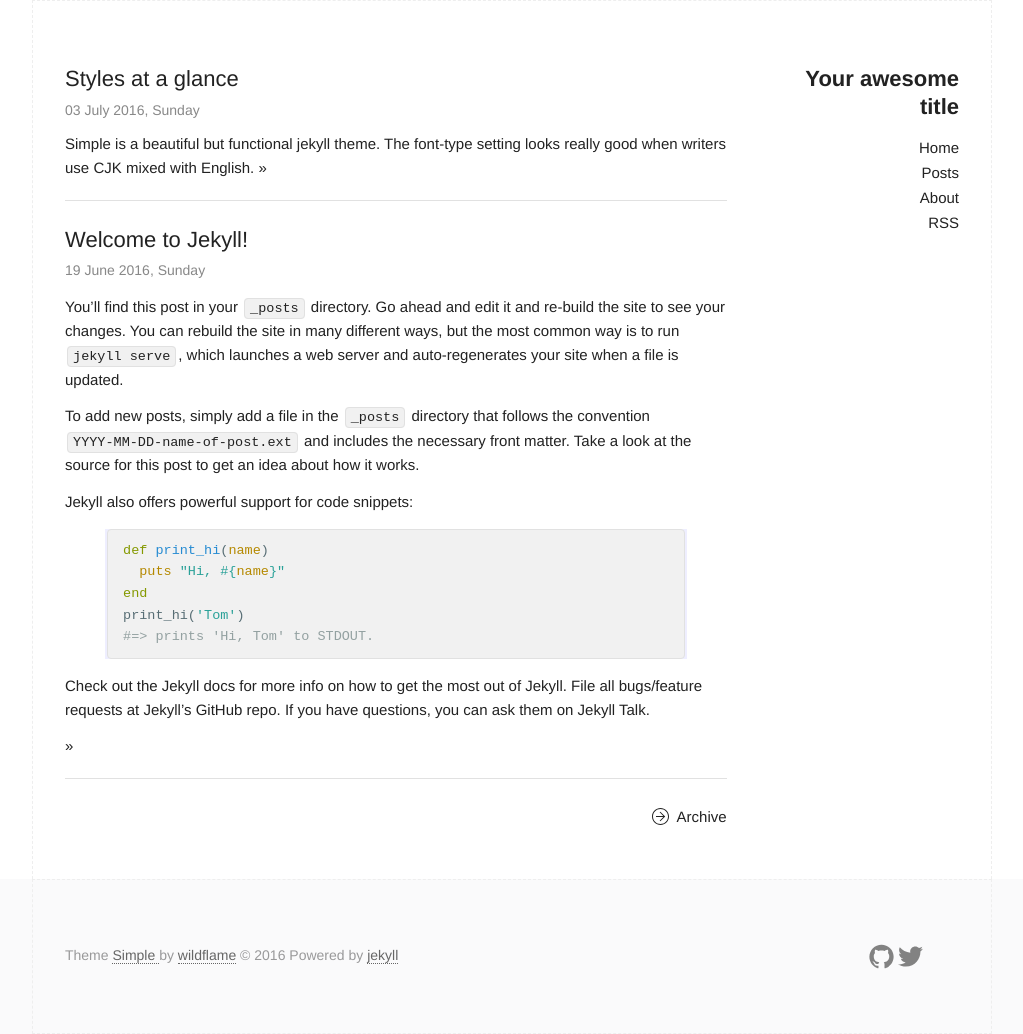
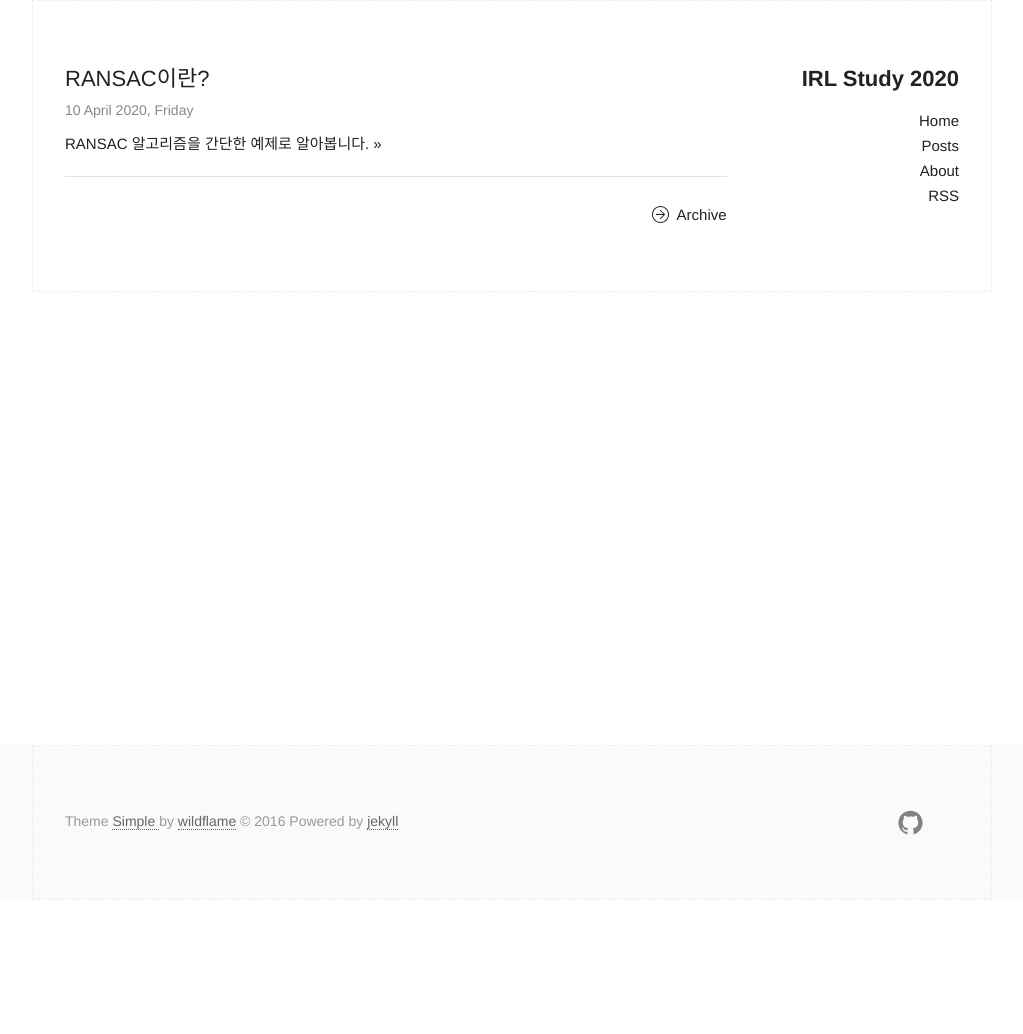
Before and after one commit to seungchan-mok/irl-study-2020, a Jekyll site: the page built from index.html, in a window 1280 px wide. Shown: the whole page, without its empty margins (128-1151 px from the left). Built offline with Jekyll 4.4.1, drawn with Linux system fonts in a browser that asks for light colours; after the commit the page ends 900 px from its top, so only the background shows below that; part of the change alters nothing that is shown.

Commit message:
configuration, test post

````diff
--- a/_config.yml
+++ b/_config.yml
@@ -6,16 +6,16 @@
 # 'jekyll serve'. If you change this file, please restart the server process.
 
 # Site settings
-title: Your awesome title
-email: your-email@domain.com
+title: IRL Study 2020
+email: msc9533@naver.com.com
 description: > # this means to ignore newlines until "baseurl:"
   Write an awesome description for your new site here. You can edit this
   line in _config.yml. It will appear in your document head meta (for
   Google search results) and in your feed.xml site description.
 baseurl: "/jekyll-simple" # the subpath of your site, e.g. /blog
-url: "http://wildflame.me" # the base hostname & protocol for your site
-twitter_username: Taffyer
-github_username:  wild-flame
+url: "http://http://irl-study-2020.github.io/" # the base hostname & protocol for your site
+
+github_username:  msc9533
 
 # Build settings
 markdown: kramdown
--- a/_posts/2011-06-19-welcome-to-jekyll.markdown
+++ /dev/null
@@ -1,47 +0,0 @@
----
-layout: post
-title:  "Welcome to Jekyll!"
-date: 2016-06-19 21:06:26 +0800
-categories: jekyll
----
-You’ll find this post in your `_posts` directory. Go ahead and edit it and re-build the site to see your changes. You can rebuild the site in many different ways, but the most common way is to run `jekyll serve`, which launches a web server and auto-regenerates your site when a file is updated.
-
-To add new posts, simply add a file in the `_posts` directory that follows the convention `YYYY-MM-DD-name-of-post.ext` and includes the necessary front matter. Take a look at the source for this post to get an idea about how it works.
-
-Jekyll also offers powerful support for code snippets:
-
-{% highlight ruby %}
-def print_hi(name)
-  puts "Hi, #{name}"
-end
-print_hi('Tom')
-#=> prints 'Hi, Tom' to STDOUT.
-{% endhighlight %}
-
-Check out the [Jekyll docs][jekyll-docs] for more info on how to get the most out of Jekyll. File all bugs/feature requests at [Jekyll’s GitHub repo][jekyll-gh]. If you have questions, you can ask them on [Jekyll Talk][jekyll-talk].
-
-[jekyll-docs]: http://jekyllrb.com/docs/home
-[jekyll-gh]:   https://github.com/jekyll/jekyll
-[jekyll-talk]: https://talk.jekyllrb.com/
-
-<!--description-->
-
-You’ll find this post in your `_posts` directory. Go ahead and edit it and re-build the site to see your changes. You can rebuild the site in many different ways, but the most common way is to run `jekyll serve`, which launches a web server and auto-regenerates your site when a file is updated.
-
-To add new posts, simply add a file in the `_posts` directory that follows the convention `YYYY-MM-DD-name-of-post.ext` and includes the necessary front matter. Take a look at the source for this post to get an idea about how it works.
-
-Jekyll also offers powerful support for code snippets:
-
-{% highlight ruby %}
-def print_hi(name)
-  puts "Hi, #{name}"
-end
-print_hi('Tom')
-#=> prints 'Hi, Tom' to STDOUT.
-{% endhighlight %}
-
-Check out the [Jekyll docs][jekyll-docs] for more info on how to get the most out of Jekyll. File all bugs/feature requests at [Jekyll’s GitHub repo][jekyll-gh]. If you have questions, you can ask them on [Jekyll Talk][jekyll-talk].
-
-[jekyll-docs]: http://jekyllrb.com/docs/home
-[jekyll-gh]:   https://github.com/jekyll/jekyll
-[jekyll-talk]: https://talk.jekyllrb.com/
--- a/_posts/2016-07-03-styles-for-simple.md
+++ /dev/null
@@ -1,111 +0,0 @@
----
-layout: post
-title:  Styles at a glance
-category: jekyll
-description: Simple is a beautiful but functional jekyll theme. The font-type setting looks really good when writers use CJK mixed with English.
----
-
-Simple is a beautiful but functional jekyll theme. The font-type setting looks really good when writers use CJK mixed with English.
-
-First of all, let's have a glance at the basic styles: [link](http://github.com/wild-flame/jekyll-simple), **strong**, *italic*, <del>deletion</del>, <ins>insertion</ins>.
-
-<!--description-->
-
-### Headers:
-
-# Header 1
-
-## Header 2
-
-### Header 3
-
-#### Header 4
-
-##### Header 5
-
-###### Header 6
-
-### Lists:
-
-- list item 1
-- list item 2
-- list item 3
-
-1. list item 1
-2. list item 2
-3. list item 3
-
-### Blockquote:
-
-> Lorem ipsum dolor sit amet, consectetur adipisicing elit, sed do eiusmod tempor incididunt ut labore et dolore magna aliqua. Ut enim ad minim veniam, quis nostrud exercitation ullamco laboris nisi ut aliquip ex ea commodo consequat. Duis aute irure dolor in reprehenderit in voluptate velit esse cillum dolore eu fugiat nulla pariatur. Excepteur sint occaecat cupidatat non proident, sunt in culpa qui officia deserunt mollit anim id est laborum.
-
-### [BASSCSS](http://www.basscss.com/) colors:
-
-- <span class="black">black</span>
-- <span class="gray">gray</span>
-- <span class="silver">silver</span>
-- <span class="white">white</span>
-- <span class="aqua">aqua</span>
-- <span class="blue">blue</span>
-- <span class="navy">navy</span>
-- <span class="teal">teal</span>
-- <span class="green">green</span>
-- <span class="olive">olive</span>
-- <span class="lime">lime</span>
-- <span class="yellow">yellow</span>
-- <span class="orange">orange</span>
-- <span class="red">red</span>
-- <span class="fuchsia">fuchsia</span>
-- <span class="purple">purple</span>
-- <span class="maroon">maroon</span>
-
-### Horizontal rule:
-
------------------------
-
-### Image:
-
-![]({{site.baseurl}}/assets/img/image.jpg)
-
-### Table:
-
-<table>
-	<thead>
-		<tr>
-			<th>Name</th>
-			<th>Age</th>
-			<th>Fruit</th>
-		</tr>
-	</thead>
-	<tbody>
-		<tr>
-			<td>Alex</td>
-			<td>22</td>
-			<td>Apple</td>
-		</tr>
-		<tr>
-			<td>Bran</td>
-			<td>20</td>
-			<td>Orange</td>
-		</tr>
-		<tr>
-			<td>Mike</td>
-			<td>21</td>
-			<td>Waltermelon</td>
-		</tr>
-	</tbody>
-</table>
-
-### Code snippet
-
-```javascript
-// index.js
-var arr = [1, 2, 3, 4, 5];
-var b = arr.map(x => x * x);
-console.log(b);
-
-function foo(){
-	console.log('foo');
-}
-
-```
--- /dev/null
+++ b/_posts/2020-04-10-ransac.md
@@ -0,0 +1,150 @@
+---
+layout: post
+title:  RANSAC이란?
+category: algorithm
+description: RANSAC 알고리즘을 간단한 예제로 알아봅니다.
+---
+
+- this post from [here](https://msc9533.github.io/2020/03/ransac-1/)
+
+RANSAC(RANdom SAmple Consensus)는 이름에서 알 수 있듯이 랜덤으로 정한 샘플에서 Consensus, 즉 샘플에서 얻은 모델이 데이터에 얼마나 일치하는지를 판단하는 방법입니다. 최소자승법(Least Square Method)과 다른점은 outlier를 제외한 inlier를 고려해 모델을 선택한다는 것입니다. 이 포스트에서는 가장 간단한 예제인 직선을 예로 들겠습니다.
+
+## Algorithm
+
+RANSAC알고리즘을 이용해 직선을 추정하는 문제를 예로 들면 간단하게 순서로 나타내면 다음과 같이 생각할 수 있습니다.
+
+- parameter : threshold, N
+- N 번 반복
+  - data에서 random하게 sample을 2개 정합니다.
+  - 정한 sample에서 직선을 구합니다.
+  - 구한 직선과 data의 residual을 구합니다.
+  - threshold보다 residual이 작으면 inlier
+- 가장 많은 inlier를 포함하고 있는 직선을 반환합니다.
+
+여기서 가장 많은 inlier를 포함하고 있다는 것은 consensus가 가장 높다고 이야기 할 수 있습니다.
+
+## Residual?
+
+Residual이란 표본집단에서 얻은 회귀식과 실제 관측값과의 차이를 말합니다. 잔차라고도 하며 이 예제에서는 sample로 부터 얻은 직선과 데이터와의 차이를 이야기합니다.
+
+## Inlier, Outlier?
+<!-- inlier outlier가 뭔지? -->
+먼저 Outlier는 통계학에서 쓰이는 용어로 `특이치`라는 뜻을 가집니다.
+RANSAC 알고리즘에서 Inlier와 Outlier는 데이터와 모델의 Residual이 미리 정한 threshold에 보다 작은가? 로 판단됩니다.
+이 예제에서는 residual이 thrheshold보다 작은 데이터를 inlier라고 가정합니다.
+
+## Example
+다음은 노이즈가 끼어있는 데이터에서 직선을 추정하는 [위키피디아](https://en.wikipedia.org/wiki/Random_sample_consensus)의 Matlab코드로 구현되어있는 RANSAC예제를 python으로 구현한 것입니다.
+
+```py
+import matplotlib.pyplot as plt
+import numpy as np
+import random
+import numpy.matlib
+from math import sqrt
+
+def norm(A):
+    return sqrt(A[0]**2+A[1]**2)
+
+# Residual을 계산하기위한 행렬의 repeatcopy
+def repeatCopy(arg,size):
+    t1 = [arg[0]]*size
+    t2 = [arg[1]]*size
+    result = [t1,t2]
+    return np.array(result)
+
+# return index
+def findin(arg,threshold):
+    result = []
+    for i in range(len(arg)):
+        if abs(arg[i]) <= threshold:
+            result.append(i)
+    return result
+
+def ransac_demo(data,thrheshold_dist,inlier_ratio,num,loop_const):
+    bestInNum = 0
+    while bestInNum == 0:
+        bestParameter1,bestParameter2 = 0.0,0.0
+        bestInlier_list = []
+        for i in range(len(data)*loop_const):
+            # 랜덤으로 점을 2개 선택합니다.
+            idx = random.sample(range(num),2)
+            sample = [[data[0][idx[0]],data[1][idx[0]]],[data[0][idx[1]],data[1][idx[1]]]]
+
+            # 선택한 2개의 점으로 직선을 구합니다.
+            kLine = np.subtract(sample[0],sample[1])
+            klineNorm = kLine / norm(kLine)
+            normVector = np.array([-klineNorm[1],klineNorm[0]])
+
+            # sample과 data의 residual을 구합니다.
+            sub_mat = np.subtract(data,repeatCopy(sample[0],num))
+            distance = np.dot(normVector,sub_mat)
+            # distance is 1-D vector
+
+            # residual의 inlier threshold로 inlier 판단
+            inlier_idx = findin(distance,thrheshold_dist)
+            inlier_num = len(inlier_idx)
+
+            # inlier의 최대값일 경우 값을 저장합니다.
+            if inlier_num >= inlier_ratio * num and inlier_num > bestInNum:
+                tmp_list = [[],[]]
+                for j in inlier_idx:
+                    tmp_list[0].append(data[0][j])
+                    tmp_list[1].append(data[1][j])
+                bestInlier_list = tmp_list.copy()
+                bestInNum = inlier_num
+
+                # 이예제의 경우 parameter는 직선을 이루는 2개의 상수입니다.
+                p1 = (sample[1][1] - sample[0][1])/(sample[1][0] - sample[0][0])
+                p2 = sample[0][1] - p1*sample[0][0]
+                bestParameter1,bestParameter2 = p1,p2
+    return bestParameter1,bestParameter2,bestInlier_list
+
+def sample_line(x):
+    return x + 3
+
+if __name__ == "__main__":
+    sample_n = 100
+    noise_ratio = 2
+    sample_data = [[],[]]
+    for i in range(sample_n):
+        if i % 2 == 0:
+            sample_data[0].append(random.random()*sample_n)
+            sample_data[1].append(random.random()*sample_n)
+        else:
+            sample_data[0].append(i+float(random.sample([-1,1],1)[0])*random.random()*noise_ratio)
+            sample_data[1].append(sample_line(i+float(random.sample([-1,1],1)[0])*random.random()*noise_ratio) + float(random.sample([-1,1],1)[0])*random.random()*noise_ratio)
+
+    p1,p2,inlier = ransac_demo(sample_data,1,0.1,sample_n,1)
+    ransac_result_x = np.array(list(range(0,100,1)))
+    true_result_y = sample_line(ransac_result_x)
+    ransac_result_y = np.multiply(ransac_result_x,p1) + p2
+    # plt.scatter(inlier[0],inlier[1],c='red',s=5,label='inlier')
+    plt.scatter(sample_data[0],sample_data[1],s=5,label='data')
+    plt.plot(ransac_result_x,ransac_result_y,label='estimation line loop const')
+    plt.plot(ransac_result_x,true_result_y,c='green',label='truth line',linewidth=3)
+    plt.legend()
+    plt.grid()
+    plt.show()
+    pass
+```
+
+### 결과
+
+![](https://i.imgur.com/E4cXOso.png)
+
+위 예제를 실행하면 그림과 같은 결과를 얻을 수 있습니다. 그림에서 보여지는 것과 같이 노이즈를 포함하고 있는 데이터에서도 어느정도 잘 동작함을 확인할 수 있습니다.
+
+---
+
+<details>
+<summary>참고문서</summary>
+<div markdown="1">
+
+- [RANSAC의 이해와 영상처리 활용](https://darkpgmr.tistory.com/61)
+- [RANSAC - WIKIPEDIA](https://en.wikipedia.org/wiki/Random_sample_consensus)
+- [오차(error)와 잔차(residual)의 차이](https://bskyvision.com/642)
+- [Outlier - WIKIPEDIA](https://en.wikipedia.org/wiki/Outlier)
+
+</div>
+</details>
````
